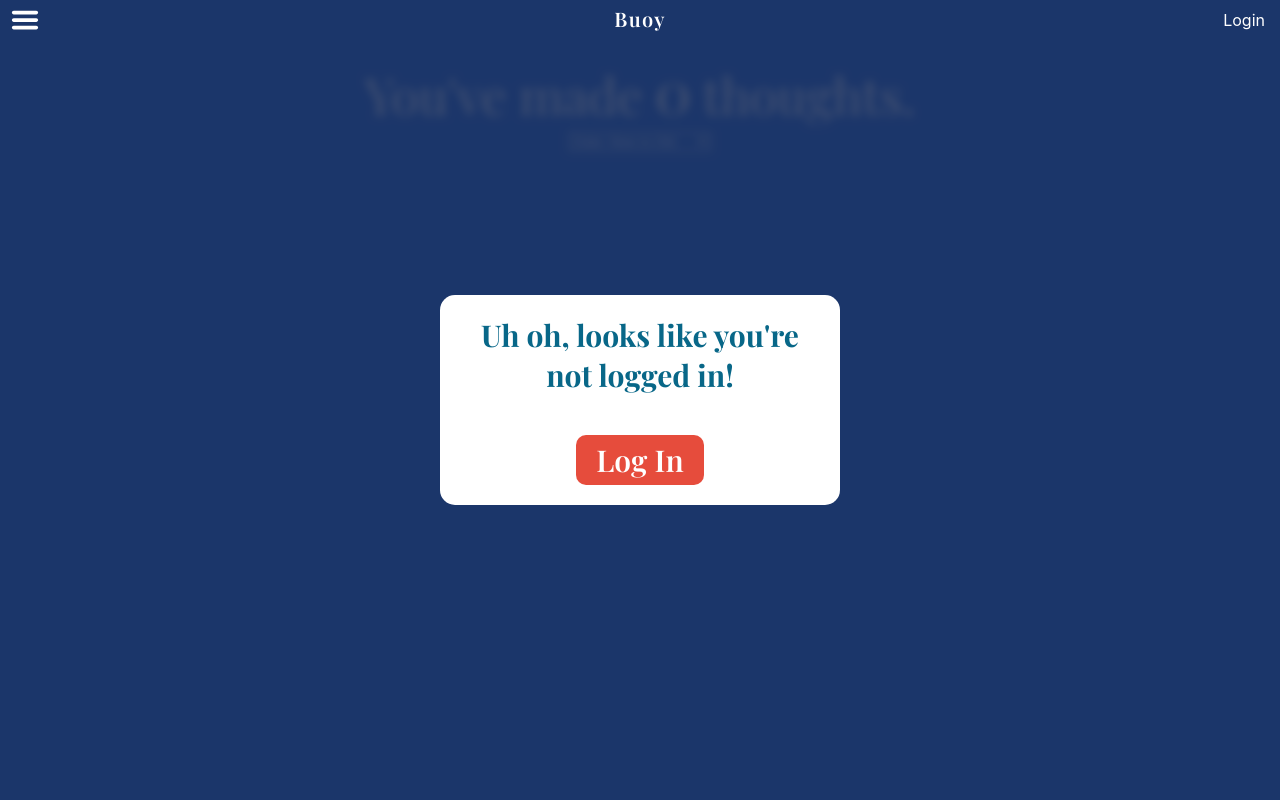
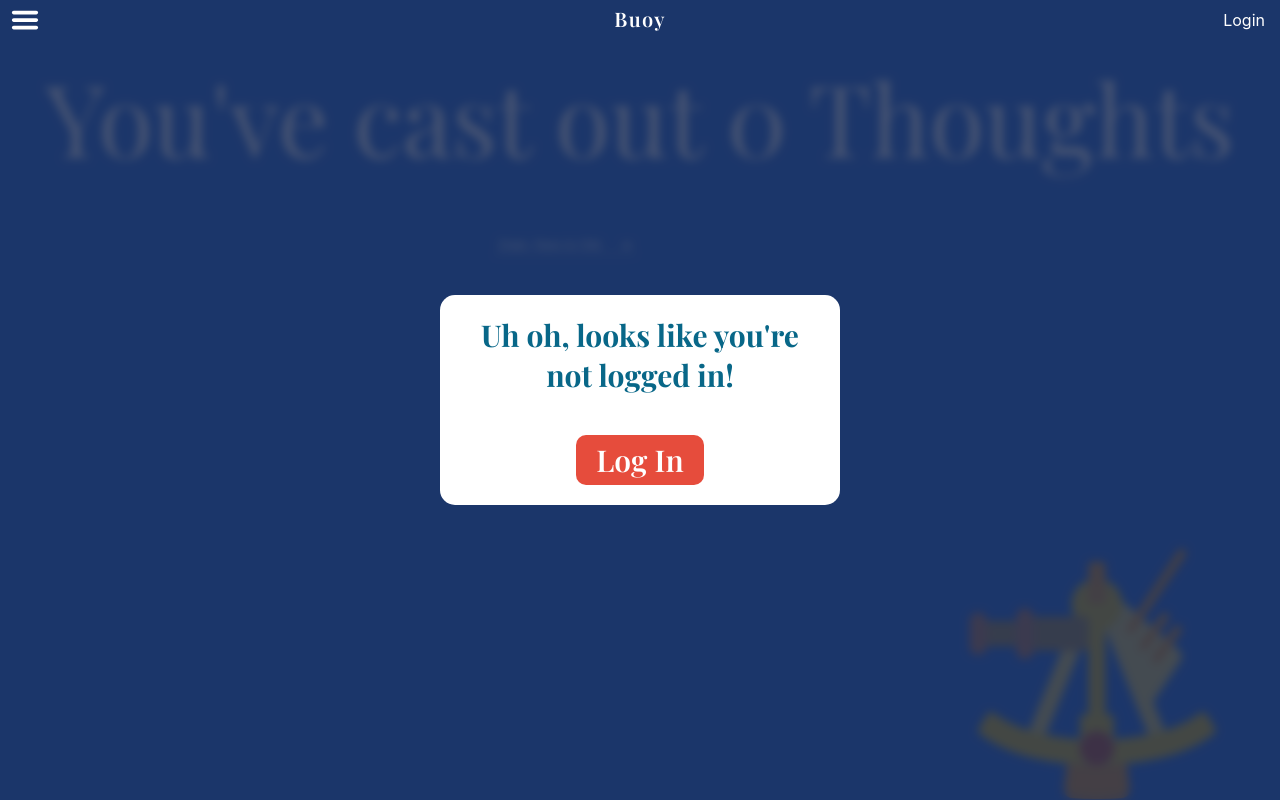
Before and after one commit to indianakuffer/Buoy, a React (Create React App) app in the folder client/: page /insights in a window 1280 px wide. Built offline with nearby package versions, Linux system fonts and the light colour scheme.

Commit message:
add insights screen

```diff
--- a/client/package.json
+++ b/client/package.json
@@ -7,6 +7,7 @@
     "@testing-library/react": "^9.3.2",
     "@testing-library/user-event": "^7.1.2",
     "axios": "^0.19.2",
+    "d3": "^5.16.0",
     "d3-ease": "^1.0.6",
     "react": "^16.13.1",
     "react-dom": "^16.13.1",
--- a/client/src/components/NavMenu.jsx
+++ b/client/src/components/NavMenu.jsx
@@ -51,9 +51,8 @@ export default function NavMenu(props) {
   return (
     <NavMenuContainer onClick={props.toggleMenu}>
       <Menu style={slideIn}>
-        {/* <Link to='/account'>My Account</Link> */}
         <Link to='/thoughts'>My Thoughts</Link>
-        {/* <Link to='/thoughts/new'>New Thought</Link> */}
+        <Link to='/insights'>My Data</Link>
         <Link to='/sea'>The Sea</Link>
         <a onClick={handleLogout}>Logout</a>
       </Menu>
--- a/client/src/components/SearchBar.jsx
+++ b/client/src/components/SearchBar.jsx
@@ -82,7 +82,7 @@ export default function SearchBar(props) {
       <SearchBarContainer>
         <form onSubmit={handleSubmit}>
           <label htmlFor='search'>
-            <input type='text' name='search' value={formData} onChange={handleChange} placeholder='search...' autocomplete='off' />
+            <input type='text' name='search' value={formData} onChange={handleChange} placeholder='search...' autoComplete='off' />
           </label>
         </form>
         <ColorHalf>
--- a/client/src/components/screens/AccountEdit.jsx
+++ b/client/src/components/screens/AccountEdit.jsx
@@ -146,12 +146,12 @@ export default function AccountEdit(props) {
               ))}
             </ImageSelect>
           </ProfilePicSection>
-          <EditForm onSubmit={handleSubmit} autocomplete='off'>
+          <EditForm onSubmit={handleSubmit} autoComplete='off'>
             <label htmlFor='username'>
-              <Input type='text' name='username' value={formData.username} onChange={handleChange} placeholder='username' autocomplete='false' />
+              <Input type='text' name='username' value={formData.username} onChange={handleChange} placeholder='username' autoComplete='false' />
             </label>
             <label htmlFor='email'>
-              <Input type='text' name='email' value={formData.email} onChange={handleChange} placeholder='email' autocomplete='false' />
+              <Input type='text' name='email' value={formData.email} onChange={handleChange} placeholder='email' autoComplete='false' />
             </label>
             <label htmlFor='password'>
               <Input type='password' name='password' value={formData.password} onChange={handleChange} placeholder='password' />
--- a/client/src/components/screens/Insights.jsx
+++ b/client/src/components/screens/Insights.jsx
@@ -1,9 +1,10 @@
-import React, { useState, useEffect } from 'react'
+import React, { useState, useEffect, useRef } from 'react'
 import styled from 'styled-components'
 import { getUserThoughts } from '../../services/users'
 import Title from '../shared/Title'
 import { useSpring, useTrail, animated } from 'react-spring'
 import { compareValues } from '../../helpers/compareValues'
+import Pie from '../shared/Pie'
 
 const InsightsContainer = styled.div`
   display: flex;
@@ -13,18 +14,39 @@ const InsightsContainer = styled.div`
   height: 100vh;
 `
 const ScrollContainer = styled.div`
+  display: flex;
+  flex-flow: column;
   height: 100%;
+  width: 90%;
+  max-width: 800px;
   overflow: auto;
+  align-items: center;
+  ::-webkit-scrollbar {
+    display: none;
+  }
+  hr {
+    border: 1px solid white;
+    width: 100%;
+    margin: 40px 0;
+  }
+`
+const GridContainer = styled.div`
+  display: grid;
+  grid-template-columns: 1fr 1fr;
+  grid-gap: 10px;
 `
 const SortDropdown = styled.select`
   background: transparent;
-  border: 1px solid white;
+  border: none;
+  border-bottom: 1px solid rgba(255,255,255,0.6);
   color: white;
+  width: max-content;
+  align-self: flex-end;
+  margin: 0 0 10px 0;
 `
 const Grid = styled.div`
   display: flex;
   flex-flow: row wrap;
-  width: 90%;
   max-width: 800px;
 `
 const Square = styled(animated.div)`
@@ -34,10 +56,39 @@ const Square = styled(animated.div)`
   margin: 2px;
   background: #${props => props.color};
 `
+const MobileChart = styled.div`
+  display: none;
+  @media only screen and (max-width: 600px) {
+    display: unset;
+  }
+`
+const Chart = styled.div`
+  display: visible;
+  @media only screen and (max-width: 600px) {
+    display: none;
+  }
+`
+const Art = styled.img`
+  position: absolute;
+  height: 250px;
+  bottom: 20px;
+  right: 5%;
+  z-index: -1;
+  animation: sineFlip 6s alternate infinite ease-in-out;
+  transform: scaleX(-1);
+  @keyframes sineFlip {
+    to { transform: translateY(20px) scaleX(-1);}
+  }
+  @media only screen and (max-width: 768px) {
+    height: 100px;
+  }
+`
 
 export default function Insights(props) {
   const [thoughtList, setThoughtList] = useState([])
   const [rerender, setRerender] = useState(0)
+  const [pieData, setPieData] = useState([])
+  const [colorList, setColorList] = useState([])
 
   const trail = useTrail(thoughtList.length, {
     to: { opacity: 1, x: 0 },
@@ -55,6 +106,25 @@ export default function Insights(props) {
     if (props.currentUser) { getThoughts() }
   }, [props.currentUser])
 
+  useEffect(() => {
+    // Create data for piechart on thoughtList update
+    let newData = []
+    let mapped = thoughtList.map(thought => thought.color)
+    let current = -1
+    let alreadySeen = []
+    mapped.sort().forEach(color => {
+      if (!alreadySeen.includes(color)) {
+        current++
+        alreadySeen.push(color)
+        newData[current] = 1
+      } else {
+        newData[current]++
+      }
+    })
+    setColorList(alreadySeen)
+    setPieData(newData)
+  }, [thoughtList])
+
   const getThoughts = async () => {
     const thoughtData = await getUserThoughts(props.currentUser.id)
     setThoughtList(thoughtData.data)
@@ -68,8 +138,14 @@ export default function Insights(props) {
 
   return (
     <InsightsContainer>
-      <Title fontSize='50px'>You've made {thoughtList && <animated.span style={{ fontSize: '60px' }}>{thoughtCount.number.interpolate(num => Math.ceil(num))}</animated.span>} thoughts.</Title>
+      <Title margin='50px 0'>
+        You've cast out {thoughtList &&
+          <animated.span>{thoughtCount.number.interpolate(num => Math.ceil(num))}</animated.span>
+        } Thoughts
+      </Title>
       <ScrollContainer>
+        <GridContainer>
+          <div>
             <SortDropdown onChange={e => handleSort(e)}>
               <option value="" defaultValue disabled hidden>Sort by:</option>
               <option value='created_at desc'>Date: New to Old </option>
@@ -88,7 +164,18 @@ export default function Insights(props) {
                 />
               ))}
             </Grid>
+          </div>
+          <div>
+            <Chart>
+              <Pie pieData={pieData} colorList={colorList} height={300} width={300} outerRadius={150} />
+            </Chart>
+            <MobileChart>
+              <Pie pieData={pieData} colorList={colorList} height={160} width={160} outerRadius={80} />
+            </MobileChart>
+          </div>
+        </GridContainer>
       </ScrollContainer>
+      <Art src={require('../../images/sextant.svg')} alt='sextant' />
     </InsightsContainer>
   )
 }
--- a/client/src/components/shared/NewThoughtBox.jsx
+++ b/client/src/components/shared/NewThoughtBox.jsx
@@ -146,10 +146,10 @@ export default function NewThoughtBox() {
         <CharCount textColor={textColor} length={formData.content.length}>{formData.content.length}</CharCount>
         <StyledForm textColor={textColor} onSubmit={handleSubmit}>
           <label htmlFor='content'>
-            <input type='text' name='content' autocomplete='off' value={formData.content} onChange={handleChange} placeholder={`I'm feeling...`}></input>
+            <input type='text' name='content' autoComplete='off' value={formData.content} onChange={handleChange} placeholder={`I'm feeling...`}></input>
           </label>
           <label htmlFor='tag'>
-            <input type='text' name='tag' autocomplete='off' value={formData.tag} onChange={handleChange} placeholder='tag'></input>
+            <input type='text' name='tag' autoComplete='off' value={formData.tag} onChange={handleChange} placeholder='tag'></input>
           </label>
           <input type='submit' style={{ display: 'none' }} />
         </StyledForm>
@@ -163,7 +163,7 @@ export default function NewThoughtBox() {
           ))}
         </Colors>
       </NewThought>
-      <Button bgColor='#e64c3c' color='white' forceSize='30px' onClick={handleSubmit}>Send</Button>
+      <Button bgColor='#e64c3c' color='white' forceSize='30px' onClick={handleSubmit}>Add to Sea</Button>
       {showError &&
         <Popup content='Thought must be under 40 characters' closeFunction={() => setShowError(false)} />
       }
--- /dev/null
+++ b/client/src/components/shared/Pie.jsx
@@ -0,0 +1,20 @@
+import React from 'react'
+import * as d3 from 'd3'
+import Slice from './Slice'
+import styled from 'styled-components'
+
+const StyledSVG = styled.svg`
+  position: fixed;
+`
+
+export default function Pie(props) {
+  let pie = d3.pie()(props.pieData)
+
+  return (
+    <StyledSVG height={props.height} width={props.width}>
+      <g transform={`translate(${props.width / 2}, ${props.height / 2})`}>
+        <Slice pie={pie} colorList={props.colorList} outerRadius={props.outerRadius} />
+      </g>
+    </StyledSVG>
+  )
+}
--- /dev/null
+++ b/client/src/components/shared/Slice.jsx
@@ -0,0 +1,15 @@
+import React from 'react'
+import * as d3 from 'd3'
+
+export default function Slice(props) {
+  let { pie } = props
+  let arc = d3.arc().innerRadius(0).outerRadius(props.outerRadius)
+
+  return (
+    <>
+      {pie.map((slice, index) => {
+        return <path key={`slice-${props.colorList[index]}`} d={arc(slice)} fill={`#${props.colorList[index]}`} />
+      })}
+    </>
+  )
+}
--- a/client/src/components/shared/ThoughtPulltab.jsx
+++ b/client/src/components/shared/ThoughtPulltab.jsx
@@ -72,7 +72,7 @@ export default function ThoughtPulltab() {
         <Close />
       </Tab>
       <Container style={{ transform: spring.interpolate(spring => `translate3d(-${spring}vw,0,0)`) }}>
-        <Title>Add A Thought</Title>
+        <Title>New Thought</Title>
         <NewThoughtBox />
         <Art src={require('../../images/bottle.svg')} alt='message in a bottle' />
       </Container>
```
Also changed, not shown: client/src/images/sextant.svg (added), 1 other file (tests, documents, lock files or other folders). Lines whose indentation alone changed are shown as unchanged.
